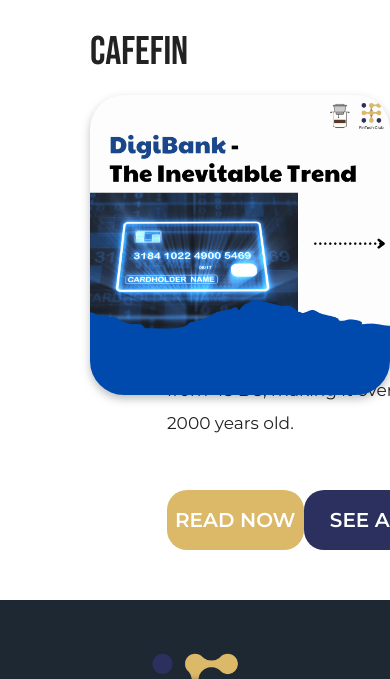
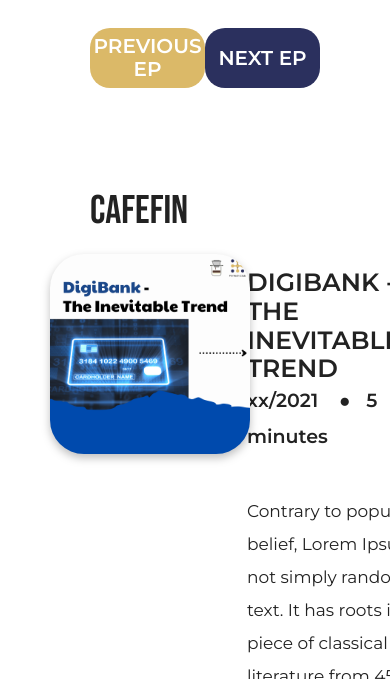
Before and after one commit to RMIT-FinTech-Club/ClubWeb, a website built with Parcel: page index.html in a window 390 px wide. Shown: the part 6695-7374 px from the top of the page. Built offline with nearby package versions, Linux system fonts and the light colour scheme; files whose address does not match are found by name.

Commit message:
Update main.css

```diff
--- a/styles/css/main.css
+++ b/styles/css/main.css
@@ -367,6 +367,9 @@
   width: 70%;
   margin-top: 80px;
   margin-right: 70px;
+  text-transform: none;
+  transition: .4s;
+  padding-left: 80px;
 }
 
 .title,
@@ -453,3 +456,26 @@
 .cafefin .left-container img {
   border-radius: 34px;
 }
+
+/*Responsive for Cafefin*/
+@media only screen and (max-width: 950px) {
+  .cafefin .left-container img {
+    margin-left: 0px;
+  }
+}
+
+@media only screen and (max-width: 800px) {
+  .cafefin .left-container img {
+    margin-left: -10px;
+  }
+}
+
+@media only screen and (max-width: 750px) {
+  .cafefin .left-container img {
+    display: block;
+  margin-left: auto;
+  margin-right: auto;
+  width: 200px;
+  margin-right: -150px;
+  }
+}
```
